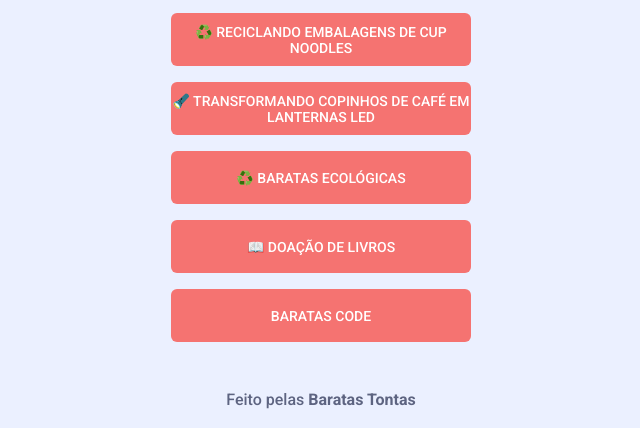
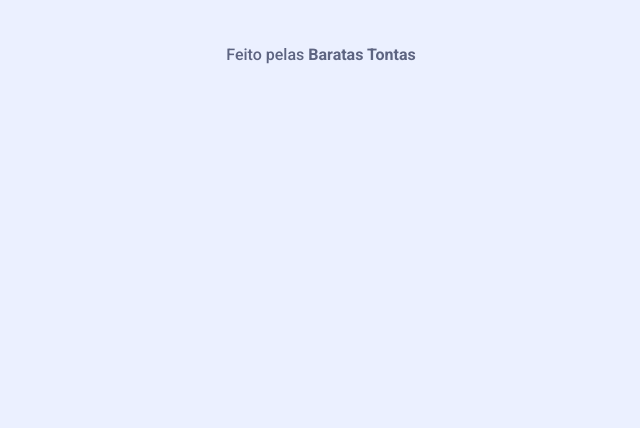
Before and after one commit to BaratasTontas/Linktree, a plain HTML site: page index.html in a window 1280 px wide. Shown: the part 565-993 px from the top of the page, without its empty margins (319-959 px from the left). After the commit the page ends 800 px from the top, so only its background shows below. Drawn offline with Linux system fonts and the light colour scheme.

```diff
--- a/index.html
+++ b/index.html
@@ -37,23 +37,6 @@
                 <a href="https://github.com/BaratasTontas" target="_blank"><img
                         src="assets/github-icon.png" alt="Logo do GitHub" />GITHUB</a>
             </li>
-            <li>
-                <a href="https://github.com/BaratasTontas" target="_blank">
-                    ♻️ Reciclando Embalagens de Cup Noodles</a>
-            </li>
-            <li>
-                <a href="https://github.com/BaratasTontas" target="_blank">
-                    🔦 Transformando Copinhos de Café em Lanternas LED</a>
-            </li>
-            <li>
-                <a href="https://github.com/BaratasTontas" target="_blank"> ♻️ Baratas Ecológicas</a>
-            </li>
-            <li>
-                <a href="https://github.com/BaratasTontas" target="_blank"> 📖 Doação de Livros</a>
-            </li>
-              <li>
-                <a href="https://github.com/BaratasTontas" target="_blank">Baratas Code</a>
-            </li>
         </ul>
     </div>
 
```
